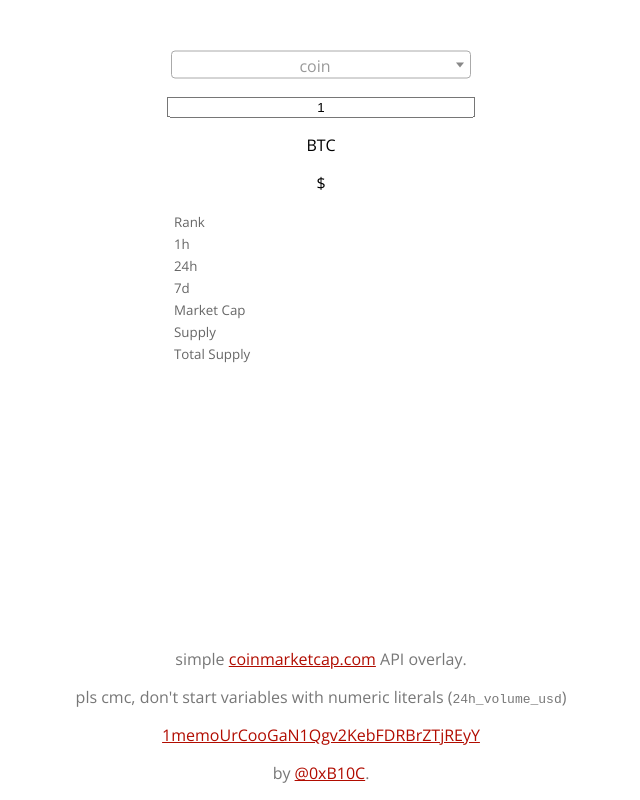
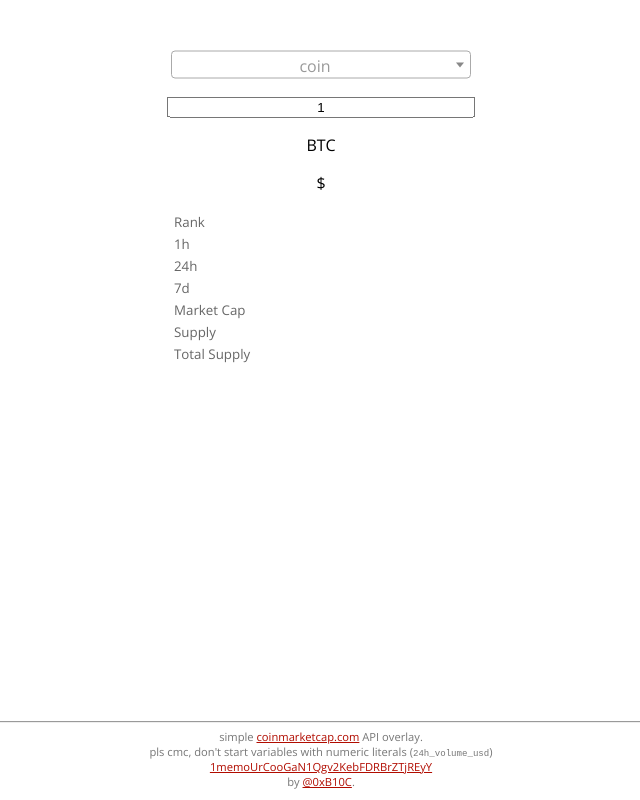
Before and after one commit to 0xB10C/cmc-overlay, a plain HTML site: page index.html in a window 1280 px wide. Shown: the whole page, without its empty margins (319-959 px from the left). Drawn offline with nearby package versions, Linux system fonts and the light colour scheme; no server answers.

Commit message:
smaller footer

```diff
--- a/index.html
+++ b/index.html
@@ -46,6 +46,7 @@
         bottom:0px;
         width:100%;
         color: #777;
+        font-size: 0.7em;
     }
     a {
         color: #B10C00;
@@ -111,10 +112,11 @@
         </article>
     </section>
     <div class="footer center-text">
-        <p>simple <a href="https://coinmarketcap.com/">coinmarketcap.com</a> API overlay.</p>
-        <p>pls cmc, don't start variables with numeric literals (<code>24h_volume_usd</code>)</p>
-        <a href="bitcoin:1memoUrCooGaN1Qgv2KebFDRBrZTjREyY">1memoUrCooGaN1Qgv2KebFDRBrZTjREyY</a>
-        <p>by <a href="https://twitter.com/0xB10C">@0xB10C</a>.</p>
+        <hr>
+        <span>simple <a href="https://coinmarketcap.com/">coinmarketcap.com</a> API overlay.</span><br>
+        <span>pls cmc, don't start variables with numeric literals (<code>24h_volume_usd</code>)</span><br>
+        <a href="bitcoin:1memoUrCooGaN1Qgv2KebFDRBrZTjREyY">1memoUrCooGaN1Qgv2KebFDRBrZTjREyY</a><br>
+        <span>by <a href="https://twitter.com/0xB10C">@0xB10C</a>.</p>
     </div>
     <script>
     const TOP_COINS_TO_FETCH = 1000;
```
